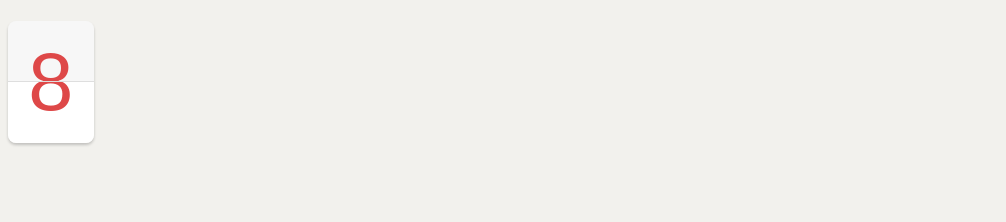
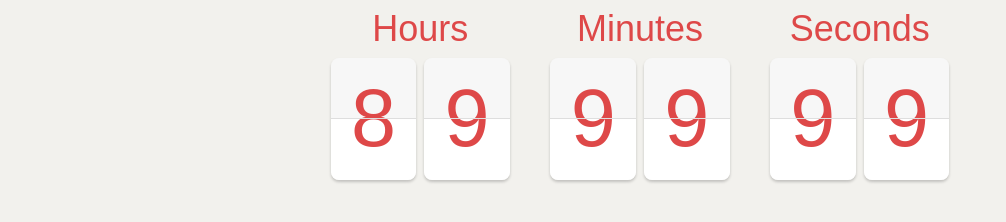
Before and after one commit to ftijan/countdown-timer, a plain HTML site: page index.html in a window 1280 px wide. Shown: the whole page, without its empty margins (0-1006 px from the left). Drawn offline with Linux system fonts and the light colour scheme.

Commit message:
more timer digits and styles

```diff
--- a/index.html
+++ b/index.html
@@ -9,9 +9,48 @@
     <title>Countdown timer</title>
 </head>
 <body>
-    <div class="flip-card">
-        <div class="top">9</div>
-        <div class="bottom">9</div>
+    <div class="container">
+        <div class="container-segment">
+            <div class="segment-title">Hours</div>
+            <div class="segment">
+                <div class="flip-card">
+                    <div class="top">9</div>
+                    <div class="bottom">9</div>
+                </div>
+                <div class="flip-card">
+                    <div class="top">9</div>
+                    <div class="bottom">9</div>
+                </div>
+            </div>
+        </div>
+
+        <div class="container-segment">
+            <div class="segment-title">Minutes</div>
+            <div class="segment">
+                <div class="flip-card">
+                    <div class="top">9</div>
+                    <div class="bottom">9</div>
+                </div>
+                <div class="flip-card">
+                    <div class="top">9</div>
+                    <div class="bottom">9</div>
+                </div>
+            </div>
+        </div>
+
+        <div class="container-segment">
+            <div class="segment-title">Seconds</div>
+            <div class="segment">
+                <div class="flip-card">
+                    <div class="top">9</div>
+                    <div class="bottom">9</div>
+                </div>
+                <div class="flip-card">
+                    <div class="top">9</div>
+                    <div class="bottom">9</div>
+                </div>
+            </div>
+        </div>
     </div>
 </body>
 </html>
--- a/styles.css
+++ b/styles.css
@@ -72,3 +72,25 @@ body {
         transform: rotateX(0deg);
     }
 }
+
+.container {
+    display: flex;
+    gap: .5em;
+    justify-content: center;
+}
+
+.container-segment {
+    display: flex;
+    flex-direction: column;
+    gap: .1em;
+    align-items: center;
+}
+
+.segment {
+    display: flex;
+    gap: .1em;
+}
+
+.segment-title {
+    font-size: 1rem;
+}
```
